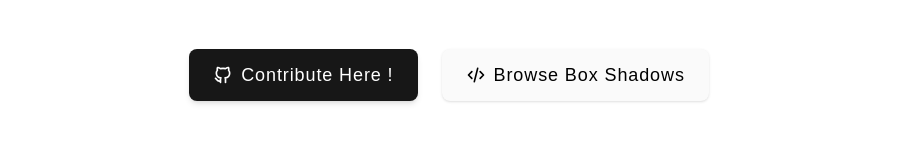
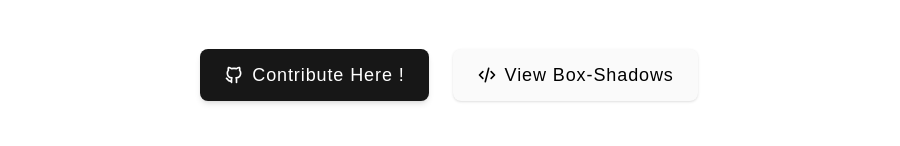
Before and after one commit to AngadBari/umbracarft, a Next.js app: page / in a window 1280 px wide. Shown: the part 529-675 px from the top of the page, without its empty margins (191-1091 px from the left). Built offline with nearby package versions, Linux system fonts and the light colour scheme; a web font is replaced by a local one.

Commit message:
Button Naming

```diff
--- a/app/components/button.tsx
+++ b/app/components/button.tsx
@@ -58,7 +58,7 @@ export const Button = () => {
       <BtnTitle
         className={`text-base tracking-wider sm:text-lg ${smoochSans.className}`}
       >
-        Browse Box Shadows
+        View Box-Shadows
       </BtnTitle>
     </Btn>
   </a>
```
